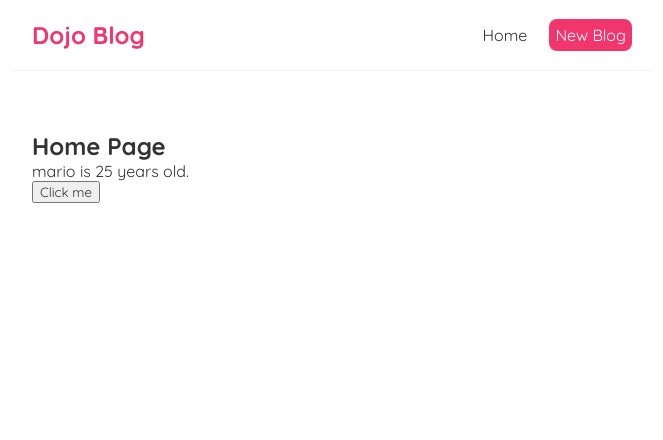
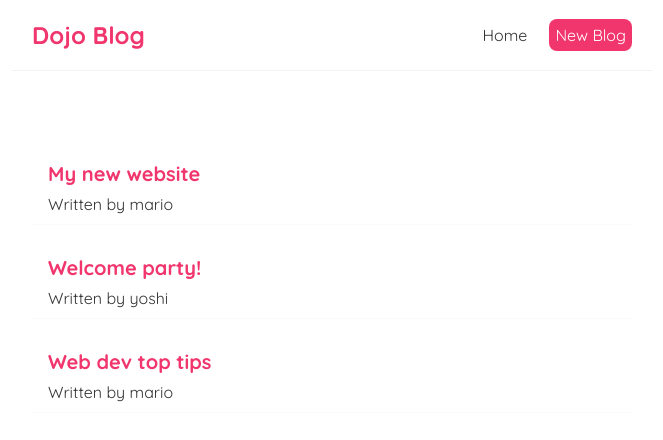
Before and after one commit to Anahidhemmat/React, a React (Create React App) app in the folder Ninja-tutorial/dojo-blog/: page / in a window 1280 px wide. Shown: the top 440 px of the page, without its empty margins (308-971 px from the left). Built offline with nearby package versions, Linux system fonts and the light colour scheme.

Commit message:
outputting lists

```diff
--- a/Ninja-tutorial/dojo-blog/src/Home.js
+++ b/Ninja-tutorial/dojo-blog/src/Home.js
@@ -1,33 +1,26 @@
 import { useState } from "react";
 
 const Home = () => {
-  // let name = "mario";
   //reactive values
-  const [name, setName] = useState("mario");
-  const [age, setAge] = useState(25);
-  const handleClick = () => {
-    setName("luigi");
-    setAge(30);
-  };
-
-  // const handleClickAgain = (name, e) => {
-  //   console.log("Hello " + name, e.target);
-  // };
+  const [blogs, setBlogs] = useState([
+    { title: "My new website", body: "lorem ipsum...", author: "mario", id: 1 },
+    { title: "Welcome party!", body: "lorem ipsum...", author: "yoshi", id: 2 },
+    {
+      title: "Web dev top tips",
+      body: "lorem ipsum...",
+      author: "mario",
+      id: 3,
+    },
+  ]);
 
   return (
     <div className="home">
-      <h2>Home Page</h2>
-      <p>
-        {name} is {age} years old.
-      </p>
-      <button onClick={handleClick}>Click me</button>
-      {/* <button
-        onClick={(e) => {
-          handleClickAgain("Nana", e);
-        }}
-      >
-        Click me again
-      </button> */}
+      {blogs.map((blog) => (
+        <div className="blog-preview" key={blog.id}>
+          <h2>{blog.title}</h2>
+          <p>Written by {blog.author}</p>
+        </div>
+      ))}
     </div>
   );
 };
--- a/Ninja-tutorial/dojo-blog/src/index.css
+++ b/Ninja-tutorial/dojo-blog/src/index.css
@@ -33,3 +33,18 @@
   margin: 40px auto;
   padding: 20px;
 }
+
+/* blog previews / list */
+.blog-preview {
+  padding: 10px 16px;
+  margin: 20px 0;
+  border-bottom: 1px solid #fafafa;
+}
+.blog-preview:hover {
+  box-shadow: 1px 3px 5px rgba(0, 0, 0, 0.1);
+}
+.blog-preview h2 {
+  font-size: 20px;
+  color: #f1356d;
+  margin-bottom: 8px;
+}
```
